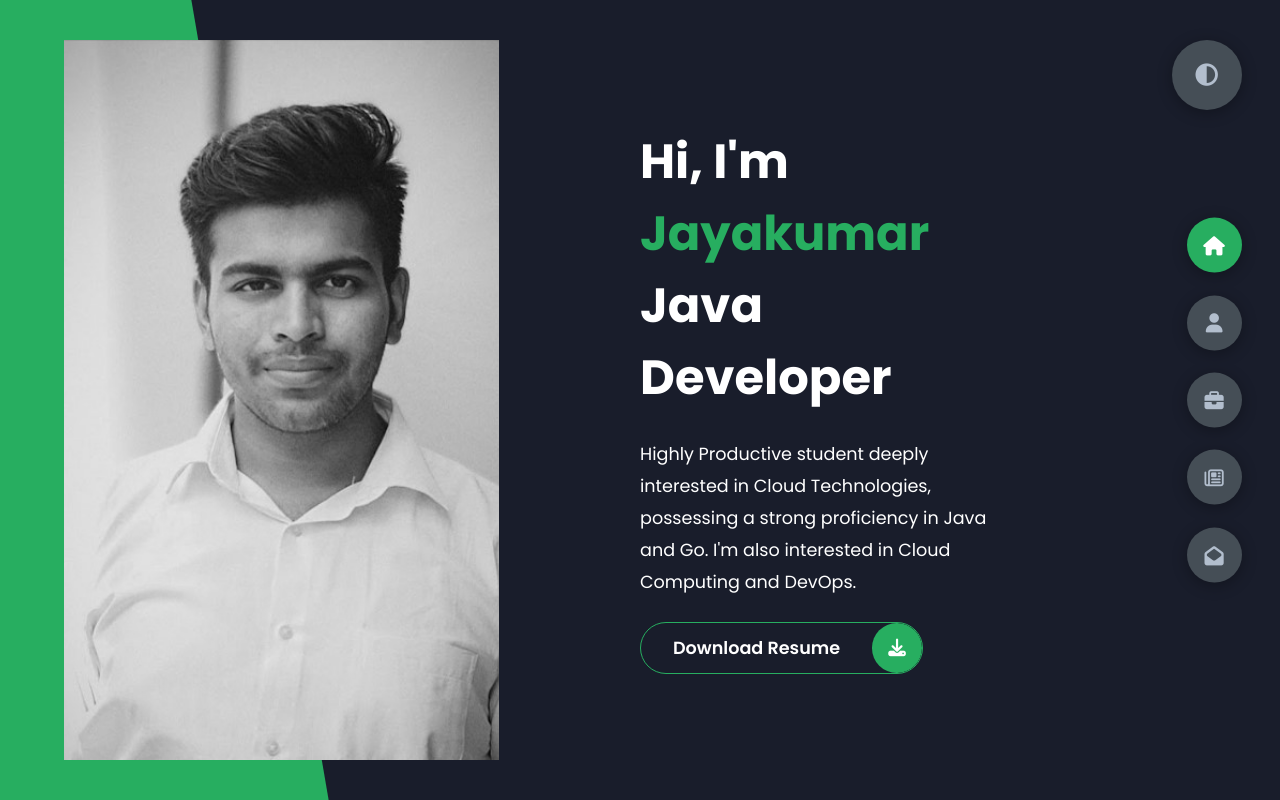
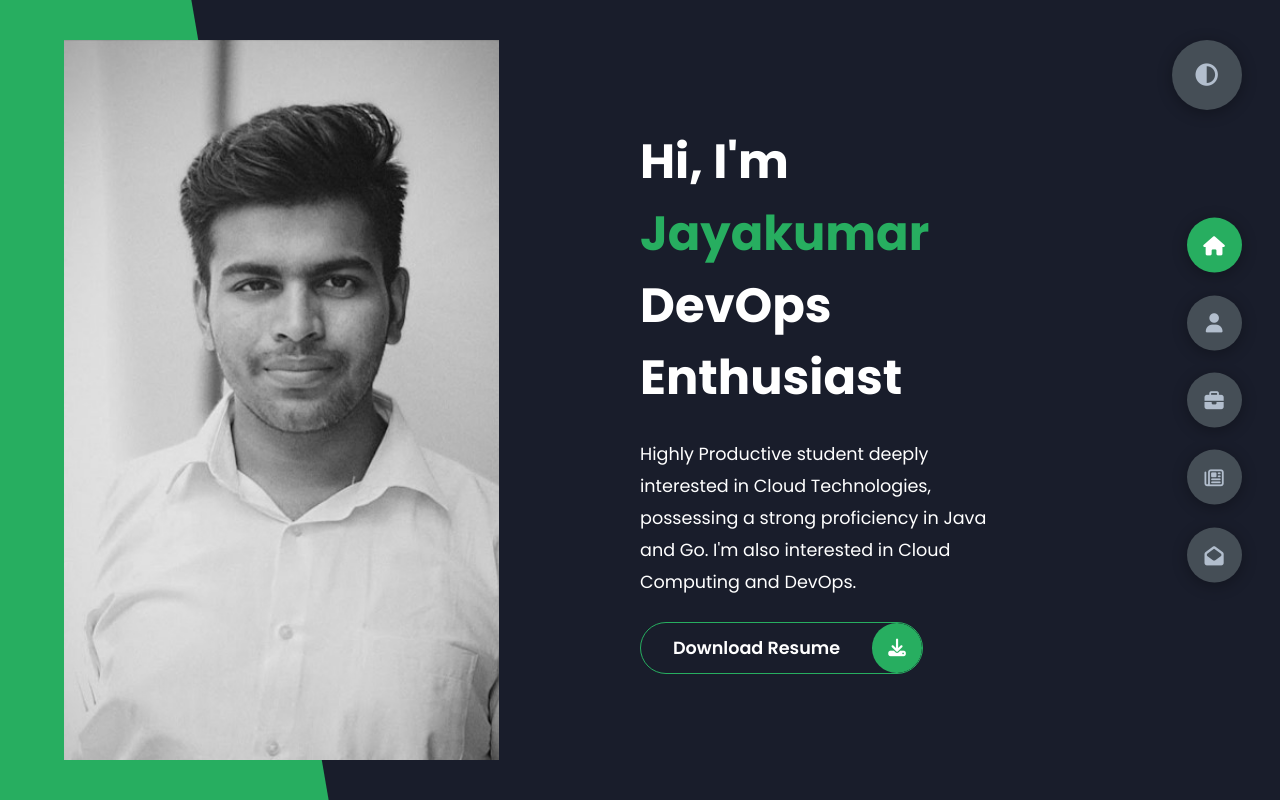
Before and after one commit to Jayakumar8055/My-Portfolio, a plain HTML site: page index.html in a window 1280 px wide. Drawn offline with Linux system fonts and the light colour scheme.

Commit message:
Update index.html

```diff
--- a/index.html
+++ b/index.html
@@ -23,7 +23,7 @@
             <div class="right-header">
                 <h1 class="name">
                     Hi, I'm <span>Jayakumar <br> </span>
-                    Java Developer
+                    DevOps Enthusiast
                 </h1>
                 <p>
                     Highly Productive student deeply interested in Cloud Technologies, possessing a strong proficiency in Java and Go.
```
